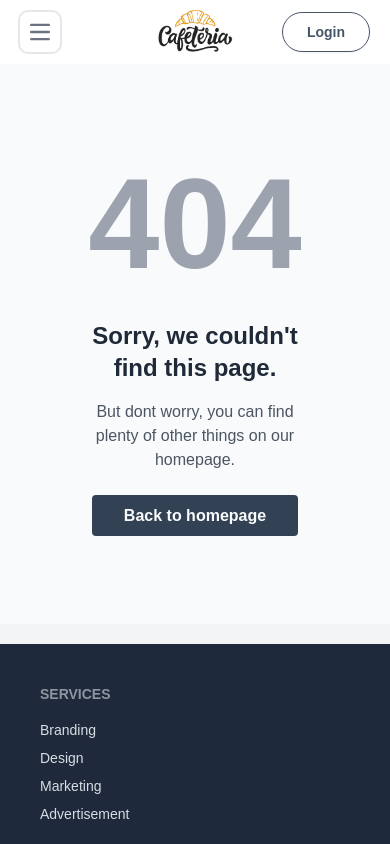
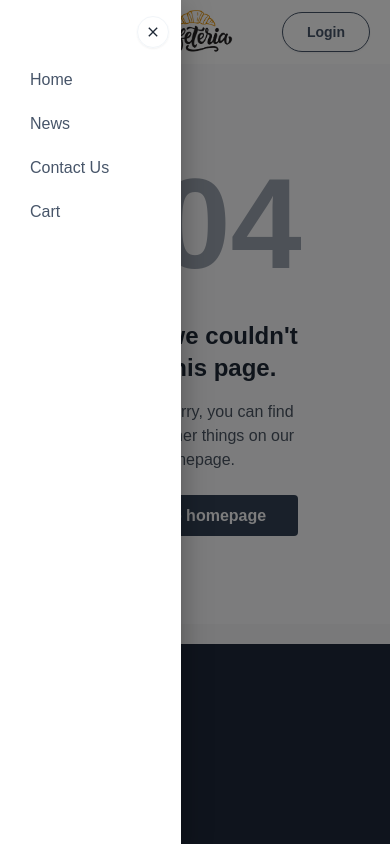
Before and after one commit to emranCoder/order_now, a React (Create React App) app in the folder frontend/: page /profile in a window 390 px wide. Both pictures are taken after a click on the button "Open main menu". Shown: the top 844 px of the page. Built offline with nearby package versions, Linux system fonts and the light colour scheme; no server answers.

Commit message:
ui update for mobile view

```diff
--- a/frontend/src/User/Profile.jsx
+++ b/frontend/src/User/Profile.jsx
@@ -249,7 +249,7 @@ export default function Profile() {
                 </div>
                 <button
                   type="submit"
-                  className="text-slate-50 bg-slate-700 hover:bg-slate-800 focus:ring-4 focus:outline-none focus:ring-slate-300 font-medium rounded-lg text-sm w-full sm:w-auto px-5 py-2.5 text-center dark:bg-slate-600 dark:hover:bg-slate-700 dark:focus:ring-slate-800"
+                  className="text-slate-50 bg-slate-700 hover:bg-slate-800 focus:ring-4 focus:outline-none focus:ring-slate-300 font-medium rounded-lg text-sm w-full  px-5 py-2.5 text-center dark:bg-slate-600 dark:hover:bg-slate-700 dark:focus:ring-slate-800 max-sm:w-max"
                 >
                   Submit
                 </button>
@@ -261,7 +261,7 @@ export default function Profile() {
         <div className="container rounded-xl px-10 py-16 max-sm:p-5 max-md:px-5 bg-white">
           <h3 className="text-3xl text-center text-slate-600">Order History</h3>
           <div className="overflow-x-auto mt-10 border rounded-lg">
-            <table className="table table-zebra  text-slate-800 table-fixed max-sm:w-max">
+            <table className="table table-zebra  text-slate-800 table-fixed ">
               {/* head */}
               <thead>
                 <tr className="bg-base-300 text-slate-600 uppercase text-sm ">
--- a/frontend/src/component/NavBar.jsx
+++ b/frontend/src/component/NavBar.jsx
@@ -8,6 +8,7 @@ import CheckOut from "./CheckOut";
 import axios from "axios";
 import { useNavigate } from "react-router-dom";
 import { addToast } from "../redux/ToastSlice";
+import CloseIcon from "@mui/icons-material/Close";
 
 export default function NavBar() {
   const [haveToken, setHaveToken] = useState(false);
@@ -23,6 +24,7 @@ export default function NavBar() {
 
   const [drawerActive, setDrawerActive] = useState({
     bottom: false,
+    left: false,
   });
 
   const toggleDrawer = (anchor, open) => (event) => {
@@ -33,6 +35,7 @@ export default function NavBar() {
       return;
     }
     if (anchor === "bottom") setDrawerActive({ bottom: open });
+    if (anchor === "left") setDrawerActive({ left: open });
   };
 
   const logOut = async () => {
@@ -60,6 +63,38 @@ export default function NavBar() {
     }
   };
 
+  const SideBar = (
+    <div>
+      <li className="nav-link w-full flex justify-end  mt-4">
+        <button
+          className="btn btn-circle mr-3 btn-sm border-slate-100 bg-transparent "
+          onClick={toggleDrawer("left", false)}
+        >
+          <CloseIcon className="!font-bold" sx={{ fontSize: 16 }} />
+        </button>
+      </li>
+      <ul
+        className="cursor-pointer navbar-ul main-nav  pr-2 pl-5 "
+        onClick={toggleDrawer("left", false)}
+      >
+        <NavLink to="/">
+          <li className="nav-link my-5 !pr-16">Home</li>
+        </NavLink>
+
+        <NavLink to="news">
+          <li className="nav-link my-5 !pr-16">News</li>
+        </NavLink>
+
+        <NavLink to="contactus">
+          <li className="nav-link my-5 !pr-16">Contact Us</li>
+        </NavLink>
+        <li className="nav-link my-5 !pr-16">
+          <span onClick={toggleDrawer("bottom", true)}>Cart</span>
+        </li>
+      </ul>
+    </div>
+  );
+
   return (
     <div className="bg-white border-gray-200 dark:bg-slate-800 shadow-md lg:px-10">
       <div className="container">
@@ -71,6 +106,7 @@ export default function NavBar() {
               className="inline-flex items-center p-2 w-10 h-10 justify-center text-sm text-gray-500 rounded-lg lg:hidden hover:bg-gray-100 focus:outline-none focus:ring-2 focus:ring-gray-200 dark:text-gray-400 dark:hover:bg-gray-700 dark:focus:ring-gray-600"
               aria-controls="navbar-user"
               aria-expanded="false"
+              onClick={toggleDrawer("left", true)}
             >
               <span className="sr-only">Open main menu</span>
               <svg
@@ -188,6 +224,13 @@ export default function NavBar() {
         >
           <CheckOut closeBtn={toggleDrawer("bottom", false)} />
         </Drawer>
+        <Drawer
+          anchor={"left"}
+          open={drawerActive["left"]}
+          onClose={toggleDrawer("left", false)}
+        >
+          {SideBar}
+        </Drawer>
       </div>
     </div>
   );
```
